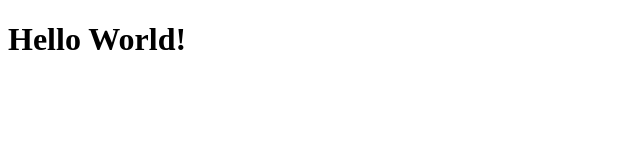
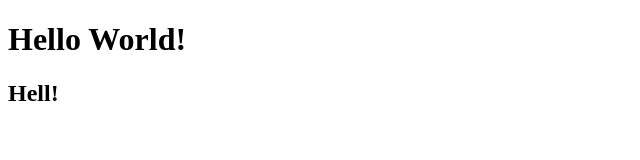
Before and after one commit to krupich-alexander/project1, a plain HTML site: page index.html in a window 1280 px wide. Shown: the full height of the page, 0-640 px from the left. Drawn offline with Linux system fonts and the light colour scheme.

Commit message:
index.html mod

```diff
--- a/index.html
+++ b/index.html
@@ -9,6 +9,7 @@
 <body>
 
 <h1>Hello World!</h1>
+<h2>Hell!</h2>
 
 <!--    <script>
         alert(1);
```
